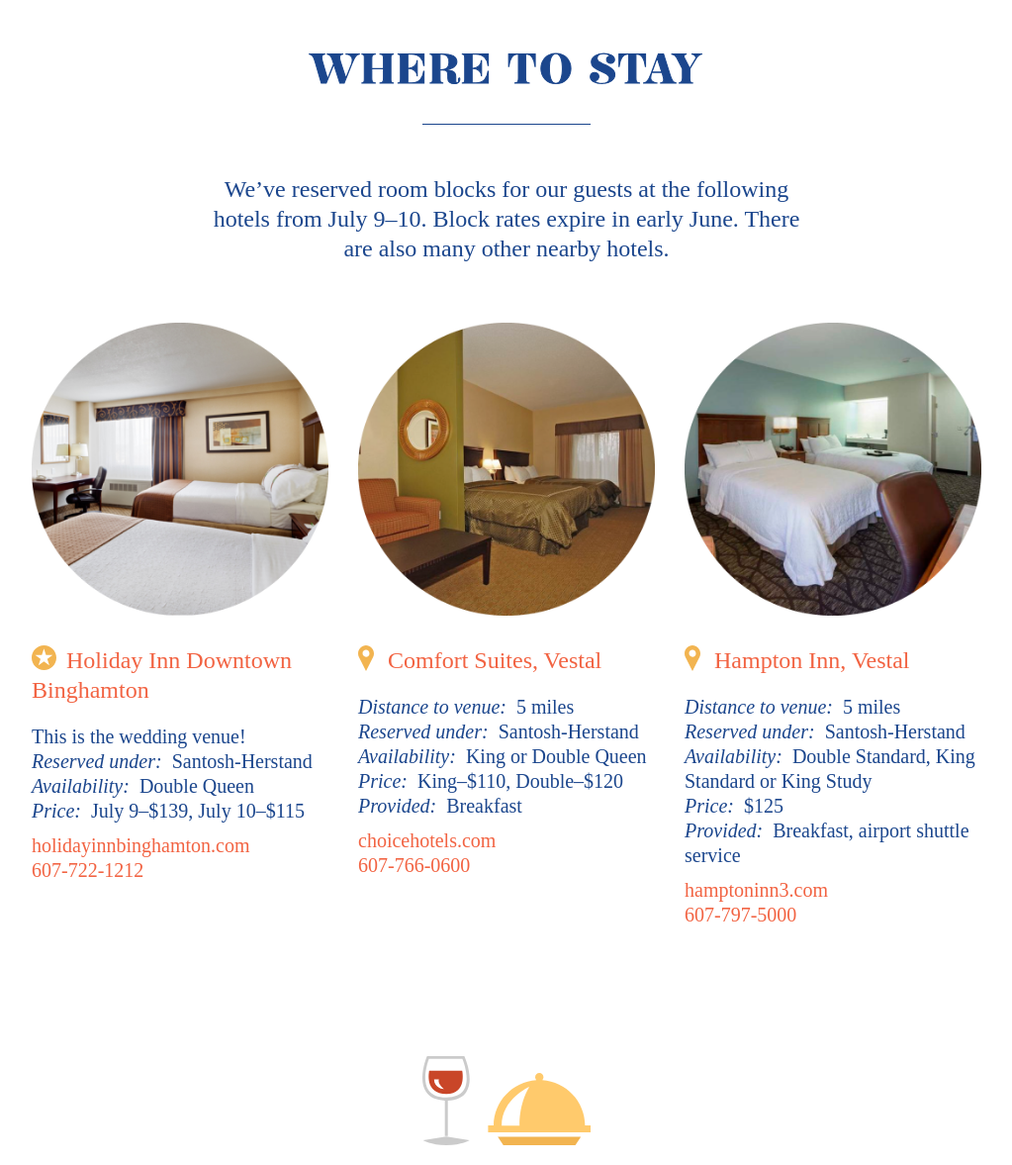
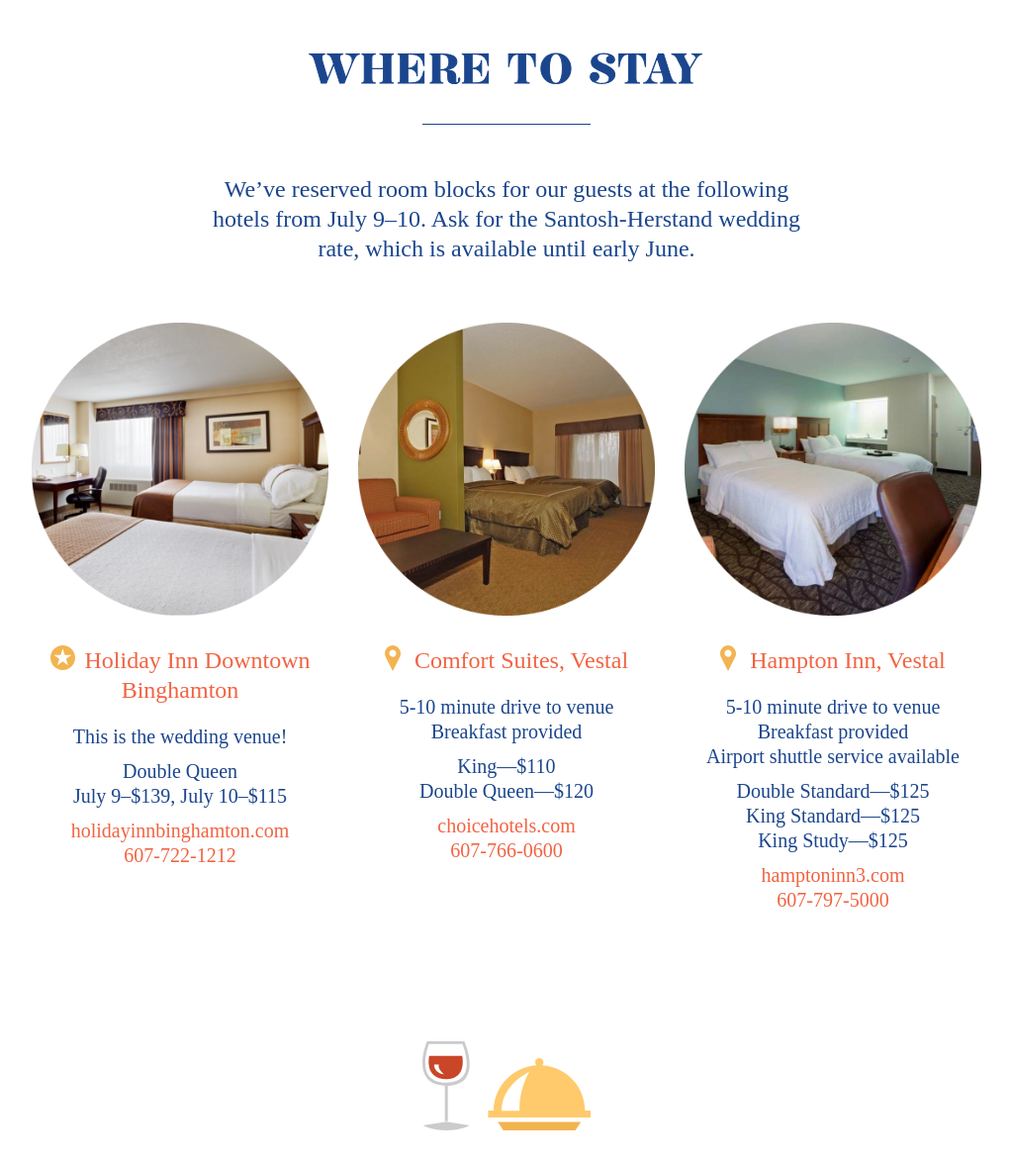
Before and after one commit to herstand/shalomshanti, a PHP site: page /plan-your-trip in a window 1280 px wide. Shown: the part 1772-2949 px from the top of the page at 99% size, without its empty margins (128-1151 px from the left). Run offline with PHP 8.4, Linux system fonts and the light colour scheme; some libraries are stand-ins or nearby versions.

Commit message:
Update copy, center hotel text

```diff
--- a/css/plan.css
+++ b/css/plan.css
@@ -76,6 +76,7 @@
 section article header img { vertical-align:top; }
 section article h4 { text-indent:35px; text-align:left; position:relative; }
 .hotel:not(.venue) h4, #thingstodo h4, #explore h4, #wheretoeat h4 { text-indent:30px;  }
+.hotel h4, .hotel p { text-align:center; }
 section article h4 span { position:relative; }
 .mapTitleStarter:before { display:inline-block; position:absolute; left:-70px; top:-2px; }
 .hotel:not(.venue) .mapTitleStarter:before, #thingstodo .mapTitleStarter:before, #explore .mapTitleStarter:before, #wheretoeat .mapTitleStarter:before { left:-60px; }
--- a/plan-your-trip.php
+++ b/plan-your-trip.php
@@ -80,17 +80,16 @@
                 ?><img class="titleImage" src="images/title_lodging.svg" ?/><?php
                 ?><h2 class="typ-title">Where to Stay</h2><?php
                 ?><hr /><?php
-                ?><p class="typ-subsection-header">We’ve reserved room blocks for our guests at the following hotels from July 9–10. Block rates expire in early June. There are also many other nearby hotels.</p><?php
+                ?><p class="typ-subsection-header">We’ve reserved room blocks for our guests at the following hotels from July 9–10. Ask for the Santosh-Herstand wedding rate, which is available until early June.</p><?php
                 ?></header><?php
                 ?><article class="venue hotel">
                     <header>
                         <img src="images/img_hotel_holiday.png" />
                     </header>
                     <h4 class="typ-subsection-header"><a target="_blank" href="https://www.google.com/maps/place/Holiday+Inn+Binghamton/@42.0970519,-75.9173509,17z/data=!3m1!4b1!4m2!3m1!1s0x89daef6e4e78b8ab:0x7775d5f3b0bf4bee"><span class="mapTitleStarter">Holiday Inn Downtown Binghamton</span></a></h4><?php
-                    ?><p class="typ-body">This is the wedding venue!<br /><?php
-                    ?><em>Reserved under:</em>&nbsp;&nbsp;Santosh-Herstand<br /><?php
-                    ?><em>Availability:</em>&nbsp;&nbsp;Double Queen<br /><?php
-                    ?><em>Price:</em>&nbsp;&nbsp;July 9–$139, July 10–$115</p><?php
+                    ?><p class="typ-body">This is the wedding venue!</p><?php
+                    ?><p class="typ-body">Double Queen<br /><?php
+                    ?>July 9–$139, July 10–$115</p><?php
                     ?><p class='contact typ-body'><a target="_blank" href="http://holidayinnbinghamton.com">holidayinnbinghamton.com</a><br /><?php
                     ?><a target="_blank" href="tel:16077221212">607-722-1212</a></p>
                 </article><?php
@@ -100,7 +99,8 @@
                         <img src="images/img_hotel_comfort.png" />
                     </header>
                     <h4 class="typ-subsection-header"><a target="_blank" href="https://www.google.com/maps/place/Comfort+Suites/@42.097033,-75.9945977,17z/data=!3m1!4b1!4m2!3m1!1s0x89daeea081bee36f:0x35743b1bb475c9da"><span class="mapTitleStarter">Comfort Suites, Vestal</span></a></h4>
-                    <p class="typ-body"><em>Distance to venue:</em>&nbsp;&nbsp;5 miles<br><em>Reserved under:</em>&nbsp;&nbsp;Santosh-Herstand<br><em>Availability:</em>&nbsp;&nbsp;King or Double Queen<br><em>Price:</em>&nbsp;&nbsp;King–$110, Double–$120<br><em>Provided:</em>&nbsp;&nbsp;Breakfast</p><p class="typ-body"><a target="_blank" href="https://www.choicehotels.com/new-york/vestal/comfort-suites-hotels/ny384?source=gglocaljn">choicehotels.com</a><br><a target="_blank" href="tel:16077660600">607-766-0600</a></p>
+                    <p class="typ-body">5-10 minute drive to venue<br>Breakfast provided</p><?php
+                    ?><p class="typ-body">King—$110<br>Double Queen—$120</p><p class="typ-body"><a target="_blank" href="https://www.choicehotels.com/new-york/vestal/comfort-suites-hotels/ny384?source=gglocaljn">choicehotels.com</a><br><a target="_blank" href="tel:16077660600">607-766-0600</a></p>
                 </article><?php
                 ?><hr class="mobileOnly" /><?php
                 ?><article class="hotel">
@@ -108,7 +108,8 @@
                         <img src="images/img_hotel_hampton.png" />
                     </header>
                     <h4 class="typ-subsection-header"><a target="_blank" href="https://www.google.com/maps/place/Hampton+Inn+%26+Suites+Binghamton%2FVestal/@42.0943721,-75.9846275,17z/data=!4m6!1m3!3m2!1s0x0:0xc6e61c38f412b3a6!2sHampton+Inn+%26+Suites+Binghamton%2FVestal!3m1!1s0x0:0xc6e61c38f412b3a6"><span class="mapTitleStarter">Hampton Inn, Vestal</span></a></h4>
-                    <p class="typ-body"><em>Distance to venue:</em>&nbsp;&nbsp;5 miles<br><em>Reserved under:</em>&nbsp;&nbsp;Santosh-Herstand<br><em>Availability:</em>&nbsp;&nbsp;Double Standard, King Standard or King Study<br><em>Price:</em>&nbsp;&nbsp;$125<br><em>Provided:</em>&nbsp;&nbsp;Breakfast, airport shuttle service</p><p class="typ-body"><a target="_blank" href="http://hamptoninn3.hilton.com/en/hotels/new-york/hampton-inn-and-suites-binghamton-vestal-BGMHSHX/index.html">hamptoninn3.com</a><br><a target="_blank" href="tel:16077975000">607-797-5000</a></p>
+                    <p class="typ-body">5-10 minute drive to venue<br>Breakfast provided<br>Airport shuttle service available</p><?php
+                    ?><p class="typ-body">Double Standard—$125<br>King Standard—$125<br>King Study—$125</p><p class="typ-body"><a target="_blank" href="http://hamptoninn3.hilton.com/en/hotels/new-york/hampton-inn-and-suites-binghamton-vestal-BGMHSHX/index.html">hamptoninn3.com</a><br><a target="_blank" href="tel:16077975000">607-797-5000</a></p>
                 </article><?php
             ?></section>
             <hr class="mobileOnly" />
```
